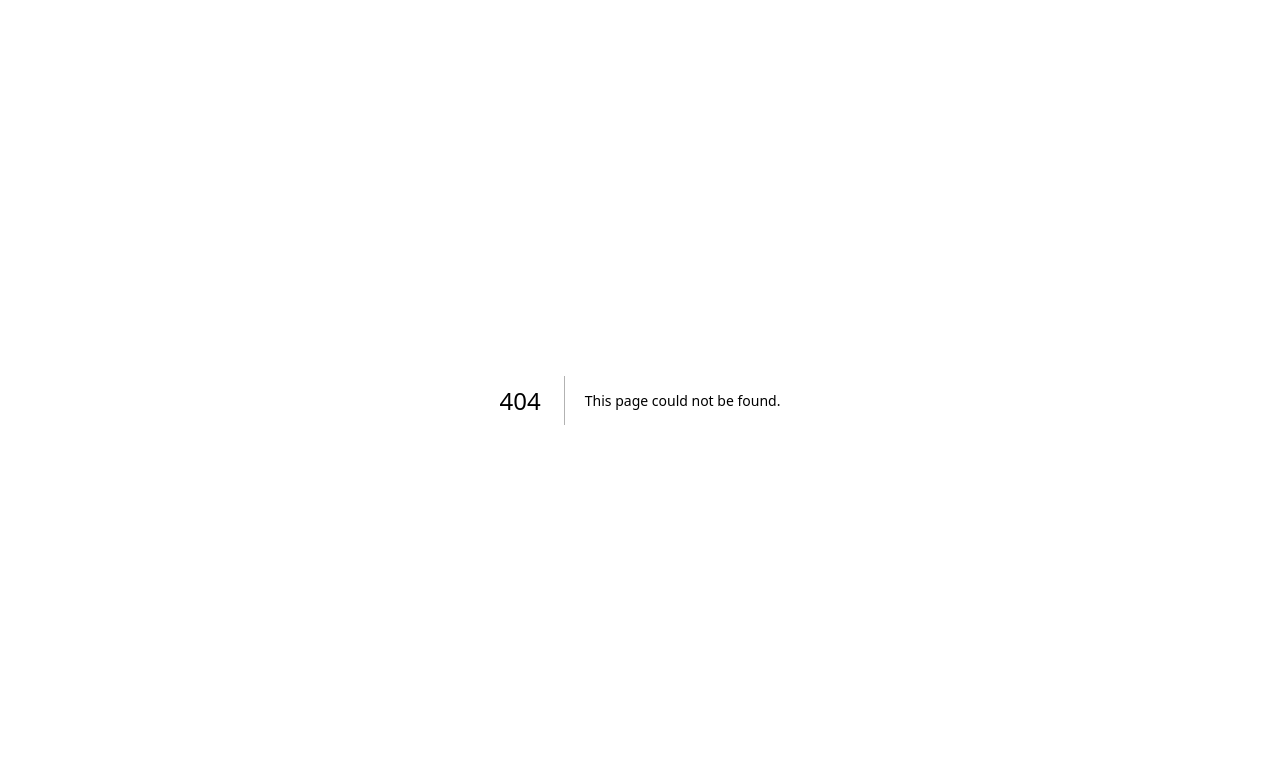
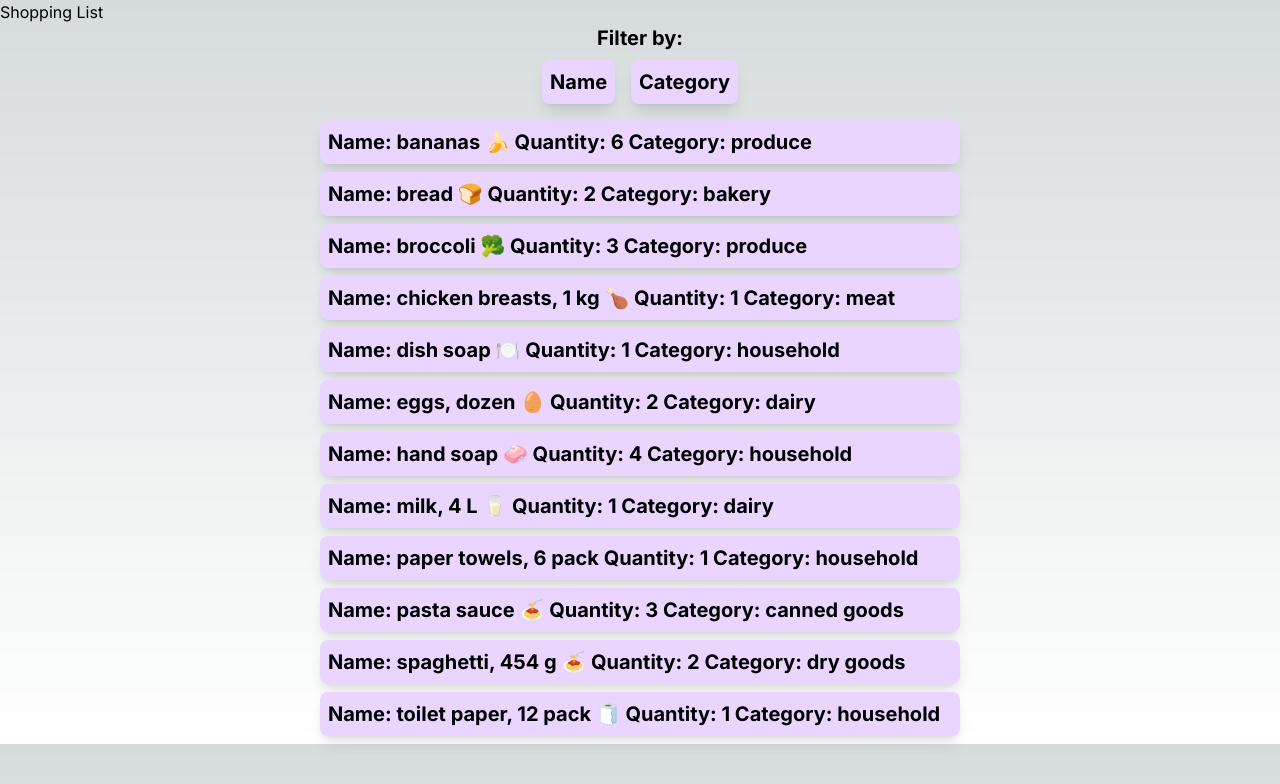
Before and after one commit to Koulant/cprg306-assignments, a Next.js app: page /week5 in a window 1280 px wide. Before the commit this address had no page. Shown: the top 784 px of the page. Built offline with nearby package versions, Linux system fonts and the light colour scheme.

Commit message:
Week 5 Assignment
- Added sorting functionality to the shopping list webpage.
- Source for the items on the list changed to a JSON file.

```diff
--- a/app/page.js
+++ b/app/page.js
@@ -25,6 +25,11 @@ export default function Page() {
               Week 4
             </Link>
           </li>
+          <li>
+          <Link href="/week5">
+              Week 5
+            </Link>
+          </li>
         </ul>
       </div>
     </main>
--- /dev/null
+++ b/app/week5/item-list.js
@@ -0,0 +1,50 @@
+"use client";
+
+//1 Setup ItemList Component
+//Import the useState hook from React, the Item component, and the items from the JSON file.
+import { useState } from "react";
+import Item from "./item";
+import itemsData from "./items.json";
+
+export default function ItemList() {
+  //2 Initialize State Variable
+  //Use the useState hook to create a state variable sortBy and its setter function setSortBy. This will be used to determine the sorting preference of the user.
+  //Set the initial value of sortBy to "name", indicating that the list should initially be sorted by name.
+  const [sortBy, setSortBy] = useState("name");
+
+  //Convert data from JSON file to array
+  let items = itemsData;
+
+  //3 Sort the Items
+  //Use JavaScript's sort function to sort the items array based on the sortBy state variable.
+  //If sortBy is "name", sort the items by their name property.
+  //If sortBy is "category", sort the items by their category property.
+  if (sortBy === "name") {
+    items = items.sort((a, b) => a.name.localeCompare(b.name));
+  };
+
+  if (sortBy === "category") {
+    items = items.sort((a, b) => a.category.localeCompare(b.category));
+  };
+
+  //4 Create Sort Buttons
+  //Create two buttons that allow the user to change the value of sortBy to "name" or "category". These buttons should change the sorting of the items when clicked.
+  //Use the setSortBy function in the onClick event handlers of these buttons to change the value of sortBy.
+  //Use conditional rendering to change the background color of the buttons based on the current value of sortBy. This gives the user a visual indication of what the current sorting preference is.
+  return (
+    <>
+      <div className="font-bold text-xl text-center">
+        <label>Filter by:</label>
+      </div>
+      <div className= "font-bold text-black text-xl text-center justify-center">
+        <button className="bg-purple-200 p-2 m-2 rounded-lg shadow-lg" onClick={() => setSortBy("name")}>Name</button>
+        <button className="bg-purple-200 p-2 m-2 rounded-lg shadow-lg" onClick={() => setSortBy("category")}>Category</button>
+      </div>
+      <div>
+        {items.map((item) => (
+          <Item key={item.id} name={item.name} quantity={item.quantity} category={item.category} />
+        ))}
+      </div>
+    </>
+  );
+}
--- /dev/null
+++ b/app/week5/item.js
@@ -0,0 +1,17 @@
+//Week 3 Assignment Code
+
+export default function Item({name, quantity, category}) {
+    return (
+        <div>
+            <div>
+                <ul>
+                    <li className="bg-purple-200 p-2 m-2 rounded-lg shadow-lg w-1/2 mx-auto">
+                    <div className="font-bold text-black text-xl">
+                        Name: {name} Quantity: {quantity} Category: {category}
+                    </div>
+                    </li>
+                </ul>
+            </div>
+        </div>
+    )
+};
--- /dev/null
+++ b/app/week5/items.json
@@ -0,0 +1,74 @@
+[
+    {
+      "id": "1h2GJKH12gkHG31h1H",
+      "name": "milk, 4 L 🥛",
+      "quantity": 1,
+      "category": "dairy"
+    },
+    {
+      "id": "2KJH3k2j3H1k2J3K1H",
+      "name": "bread 🍞",
+      "quantity": 2,
+      "category": "bakery"
+    },
+    {
+      "id": "3h2KJH3k2j3H1k2J3",
+      "name": "eggs, dozen 🥚",
+      "quantity": 2,
+      "category": "dairy"
+    },
+    {
+      "id": "4k2J3K1H2GJKH12gk",
+      "name": "bananas 🍌",
+      "quantity": 6,
+      "category": "produce"
+    },
+    {
+      "id": "5H1h1H2KJH3k2j3H",
+      "name": "broccoli 🥦",
+      "quantity": 3,
+      "category": "produce"
+    },
+    {
+      "id": "6H1k2J3K1H2GJKH1",
+      "name": "chicken breasts, 1 kg 🍗",
+      "quantity": 1,
+      "category": "meat"
+    },
+    {
+      "id": "7gkHG31h1H2KJH3k",
+      "name": "pasta sauce 🍝",
+      "quantity": 3,
+      "category": "canned goods"
+    },
+    {
+      "id": "8j3H1k2J3K1H2GJK",
+      "name": "spaghetti, 454 g 🍝",
+      "quantity": 2,
+      "category": "dry goods"
+    },
+    {
+      "id": "9H12gkHG31h1H2KJ",
+      "name": "toilet paper, 12 pack 🧻",
+      "quantity": 1,
+      "category": "household"
+    },
+    {
+      "id": "10H3k2j3H1k2J3K1",
+      "name": "paper towels, 6 pack",
+      "quantity": 1,
+      "category": "household"
+    },
+    {
+      "id": "11k2J3K1H2GJKH12",
+      "name": "dish soap 🍽️",
+      "quantity": 1,
+      "category": "household"
+    },
+    {
+      "id": "12GJKH12gkHG31h1",
+      "name": "hand soap 🧼",
+      "quantity": 4,
+      "category": "household"
+    }
+  ]
--- /dev/null
+++ b/app/week5/page.js
@@ -0,0 +1,14 @@
+//Week 3 Assignment Code
+"use client";
+
+import React from "react";
+import ItemList from "./item-list";
+
+export default function Page() {
+    return(
+        <main>
+            <h1>Shopping List</h1>
+            <ItemList/>
+        </main>
+    );
+}
```
